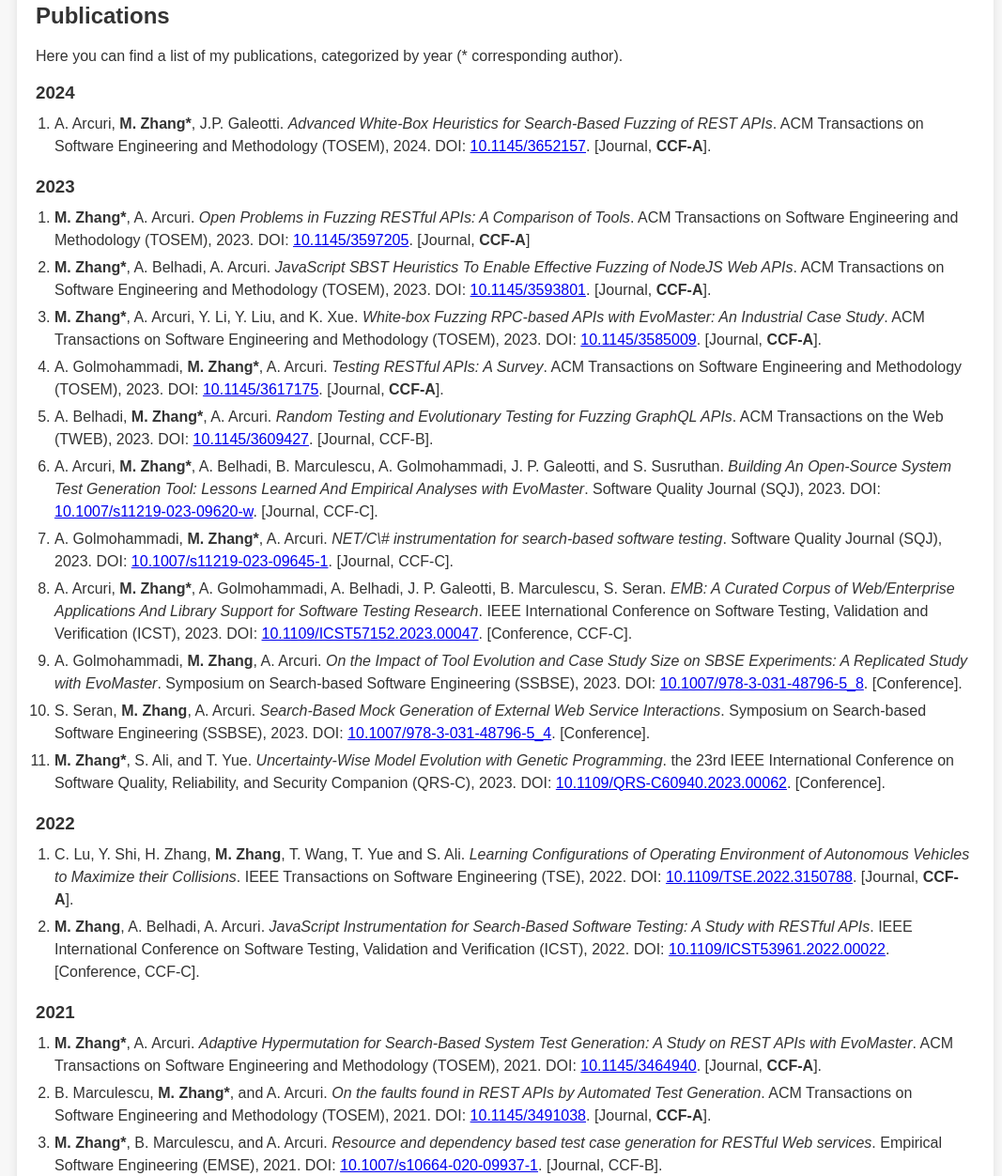
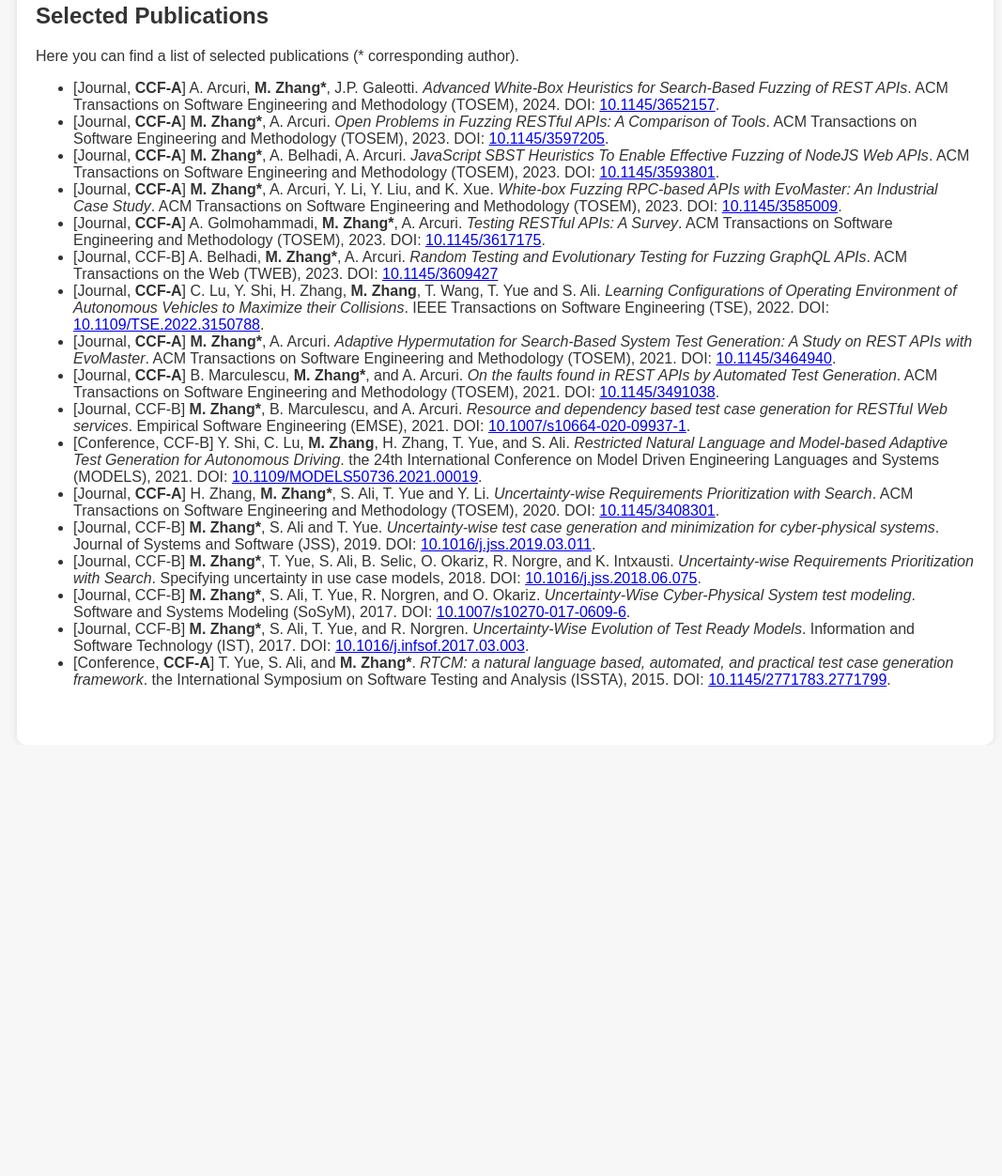
Before and after one commit to ZhangMan1126/zhangman1126.github.io, a plain HTML site: page publications.html in a window 1280 px wide. Shown: the part 137-1389 px from the top of the page at 94% size, without its empty margins (102-1169 px from the left). After the commit the page ends 930 px from the top, so only its background shows below. Drawn offline with Linux system fonts and the light colour scheme.

Commit message:
update publications.html

```diff
--- a/publications.html
+++ b/publications.html
@@ -16,9 +16,12 @@
         </div>
         <div class="header-right">
             <ul>
-                <li><a href="https://orcid.org/0000-0003-1204-9322" target="_blank"><i class="fab fa-orcid"></i> ORCID</a></li>
-                <li><a href="https://scholar.google.com/citations?user=rmSXMOoAAAAJ&hl=en" target="_blank"><i class="fas fa-graduation-cap"></i> Google Scholar</a></li>
-                <li><a href="https://dblp.org/pid/49/5096-1.html" target="_blank"><i class="fas fa-database"></i> DBLP</a></li>
+                <li><a href="https://orcid.org/0000-0003-1204-9322" target="_blank"><i class="fab fa-orcid"></i>
+                    ORCID</a></li>
+                <li><a href="https://scholar.google.com/citations?user=rmSXMOoAAAAJ&hl=en" target="_blank"><i
+                        class="fas fa-graduation-cap"></i> Google Scholar</a></li>
+                <li><a href="https://dblp.org/pid/49/5096-1.html" target="_blank"><i class="fas fa-database"></i>
+                    DBLP</a></li>
             </ul>
         </div>
     </div>
@@ -37,8 +40,8 @@
 <main>
 
     <section id="publications">
-        <h2>Publications</h2>
-        <p>Here you can find a list of my publications, categorized by year (* corresponding author).</p>
+        <h2>Selected Publications</h2>
+        <p>Here you can find a list of selected publications (* corresponding author).</p>
 
         <!--        <li>Author(s). Year. <i>Title</i>. Journal/Conference Name, Volume(Issue), Pages. DOI: <a href="https://doi.org/xx.xxxx/xxxxxx" target="_blank">https://doi.org/xx.xxxx/xxxxxx</a>. [Journal, <b>CCF-A</b>].-->
         <!--            <p class="description">A brief description of the paper goes here.</p>-->
@@ -55,166 +58,95 @@
         <!--        <li>Author(s). Year. <i>Title</i>. Journal/Conference Name, Volume(Issue), Pages. DOI: <a href="https://doi.org/xx.xxxx/xxxxxx" target="_blank">https://doi.org/xx.xxxx/xxxxxx</a>. [Editorial, <b>CCF-A</b>].-->
         <!--            <p class="description">A brief description of the paper goes here.</p>-->
         <!--        </li>-->
+        <ul class="b">
 
-        <div class="publications-year">
-            <h3>2024</h3>
-            <ol>
-                <li>A. Arcuri, <b>M. Zhang*</b>, J.P. Galeotti. <i>Advanced White-Box Heuristics for Search-Based Fuzzing of REST APIs</i>. ACM Transactions on Software Engineering and Methodology (TOSEM), 2024. DOI: <a href="https://doi.org/10.1145/3652157" target="_blank">10.1145/3652157</a>.
-                    [Journal, <b>CCF-A</b>].
-                </li>
-
-            </ol>
-        </div>
-
-        <div class="publications-year">
-            <h3>2023</h3>
-            <ol>
-                <li><b>M. Zhang*</b>, A. Arcuri. <i>Open Problems in Fuzzing RESTful APIs: A Comparison of Tools</i>. ACM Transactions on Software Engineering and Methodology (TOSEM), 2023. DOI: <a href="https://doi.org/10.1145/3597205" target="_blank">10.1145/3597205</a>.
-                    [Journal, <b>CCF-A</b>]
-                </li>
-                <li><b>M. Zhang*</b>, A. Belhadi, A. Arcuri. <i>JavaScript SBST Heuristics To Enable Effective Fuzzing of NodeJS Web APIs</i>. ACM Transactions on Software Engineering and Methodology (TOSEM), 2023. DOI: <a href="https://doi.org/10.1145/3593801" target="_blank">10.1145/3593801</a>.
-                    [Journal, <b>CCF-A</b>].
-                </li>
-                <li><b>M. Zhang*</b>, A. Arcuri, Y. Li, Y. Liu, and K. Xue. <i>White-box Fuzzing RPC-based APIs with EvoMaster: An Industrial Case Study</i>. ACM Transactions on Software Engineering and Methodology (TOSEM), 2023. DOI: <a href="https://doi.org/10.1145/3585009" target="_blank">10.1145/3585009</a>.
-                    [Journal, <b>CCF-A</b>].
-                </li>
-                <li>A. Golmohammadi, <b>M. Zhang*</b>, A. Arcuri. <i>Testing RESTful APIs: A Survey</i>. ACM Transactions on Software Engineering and Methodology (TOSEM), 2023. DOI: <a href="https://doi.org/10.1145/3617175" target="_blank">10.1145/3617175</a>.
-                    [Journal, <b>CCF-A</b>].
-                </li>
-                <li>A. Belhadi, <b>M. Zhang*</b>, A. Arcuri. <i>Random Testing and Evolutionary Testing for Fuzzing GraphQL APIs</i>. ACM Transactions on the Web (TWEB), 2023. DOI: <a href="https://doi.org/10.1145/3609427" target="_blank">10.1145/3609427</a>.
-                    [Journal, CCF-B].
-                </li>
-                <li>A. Arcuri, <b>M. Zhang*</b>, A. Belhadi, B. Marculescu, A. Golmohammadi, J. P. Galeotti, and S. Susruthan. <i>Building An Open-Source System Test Generation Tool: Lessons Learned And Empirical Analyses with EvoMaster</i>. Software Quality Journal (SQJ), 2023. DOI: <a href="https://doi.org/10.1007/s11219-023-09620-w" target="_blank">10.1007/s11219-023-09620-w</a>.
-                    [Journal, CCF-C].
-                </li>
-                <li>A. Golmohammadi, <b>M. Zhang*</b>, A. Arcuri. <i>NET/C\# instrumentation for search-based software testing</i>. Software Quality Journal (SQJ), 2023. DOI: <a href="https://doi.org/10.1007/s11219-023-09645-1" target="_blank">10.1007/s11219-023-09645-1</a>.
-                    [Journal, CCF-C].
-                </li>
-                <li>A. Arcuri, <b>M. Zhang*</b>, A. Golmohammadi, A. Belhadi, J. P. Galeotti, B. Marculescu, S. Seran. <i>EMB: A Curated Corpus of Web/Enterprise Applications And Library Support for Software Testing Research</i>. IEEE International Conference on Software Testing, Validation and Verification (ICST), 2023. DOI: <a href="https://doi.org/10.1109/ICST57152.2023.00047" target="_blank">10.1109/ICST57152.2023.00047</a>.
-                    [Conference, CCF-C].
-                </li>
-                <li>A. Golmohammadi, <b>M. Zhang</b>, A. Arcuri. <i>On the Impact of Tool Evolution and Case Study Size on SBSE Experiments: A Replicated Study with EvoMaster</i>.  Symposium on Search-based Software Engineering (SSBSE), 2023. DOI: <a href="https://doi.org/10.1007/978-3-031-48796-5_8" target="_blank">10.1007/978-3-031-48796-5_8</a>.
-                    [Conference].
-                </li>
-                <li>S. Seran, <b>M. Zhang</b>, A. Arcuri. <i>Search-Based Mock Generation of External Web Service Interactions</i>.  Symposium on Search-based Software Engineering (SSBSE), 2023. DOI: <a href="https://doi.org/10.1007/978-3-031-48796-5_4" target="_blank">10.1007/978-3-031-48796-5_4</a>.
-                    [Conference].
-                </li>
-                <li><b>M. Zhang*</b>, S. Ali, and T. Yue. <i>Uncertainty-Wise Model Evolution with Genetic Programming</i>. the 23rd IEEE International Conference on Software Quality, Reliability, and Security Companion (QRS-C), 2023. DOI: <a href="https://doi.org/10.1109/QRS-C60940.2023.00062" target="_blank">10.1109/QRS-C60940.2023.00062</a>.
-                    [Conference].
-                </li>
-            </ol>
-        </div>
-
-        <div class="publications-year">
-            <h3>2022</h3>
-            <ol>
-                <li>C. Lu, Y. Shi, H. Zhang, <b>M. Zhang</b>, T. Wang, T. Yue and S. Ali. <i>Learning Configurations of Operating Environment of Autonomous Vehicles to Maximize their Collisions</i>. IEEE Transactions on Software Engineering (TSE), 2022. DOI: <a href="https://doi.org/10.1109/TSE.2022.3150788" target="_blank">10.1109/TSE.2022.3150788</a>.
-                    [Journal, <b>CCF-A</b>].
-                </li>
-                <li><b>M. Zhang</b>, A. Belhadi, A. Arcuri. <i>JavaScript Instrumentation for Search-Based Software Testing: A Study with RESTful APIs</i>. IEEE International Conference on Software Testing, Validation and Verification (ICST), 2022. DOI: <a href="https://doi.org/10.1109/ICST53961.2022.00022" target="_blank">10.1109/ICST53961.2022.00022</a>.
-                    [Conference, CCF-C].
+            <li>[Journal, <b>CCF-A</b>] A. Arcuri, <b>M. Zhang*</b>, J.P. Galeotti. <i>Advanced White-Box Heuristics for Search-Based Fuzzing of
+                REST APIs</i>. ACM Transactions on Software Engineering and Methodology (TOSEM), 2024. DOI: <a
+                    href="https://doi.org/10.1145/3652157" target="_blank">10.1145/3652157</a>.
             </li>
 
 
-            </ol>
-        </div>
+            <li>[Journal, <b>CCF-A</b>] <b>M. Zhang*</b>, A. Arcuri. <i>Open Problems in Fuzzing RESTful APIs: A Comparison of Tools</i>. ACM
+                Transactions on Software Engineering and Methodology (TOSEM), 2023. DOI: <a
+                        href="https://doi.org/10.1145/3597205" target="_blank">10.1145/3597205</a>.
+            </li>
+            <li>[Journal, <b>CCF-A</b>] <b>M. Zhang*</b>, A. Belhadi, A. Arcuri. <i>JavaScript SBST Heuristics To Enable Effective Fuzzing of
+                NodeJS Web APIs</i>. ACM Transactions on Software Engineering and Methodology (TOSEM), 2023. DOI: <a
+                    href="https://doi.org/10.1145/3593801" target="_blank">10.1145/3593801</a>.
+            </li>
+            <li>[Journal, <b>CCF-A</b>] <b>M. Zhang*</b>, A. Arcuri, Y. Li, Y. Liu, and K. Xue. <i>White-box Fuzzing RPC-based APIs with
+                EvoMaster: An Industrial Case Study</i>. ACM Transactions on Software Engineering and Methodology
+                (TOSEM), 2023. DOI: <a href="https://doi.org/10.1145/3585009" target="_blank">10.1145/3585009</a>.
+            </li>
+            <li>[Journal, <b>CCF-A</b>] A. Golmohammadi, <b>M. Zhang*</b>, A. Arcuri. <i>Testing RESTful APIs: A Survey</i>. ACM Transactions on
+                Software Engineering and Methodology (TOSEM), 2023. DOI: <a href="https://doi.org/10.1145/3617175"
+                                                                            target="_blank">10.1145/3617175</a>.
+            </li>
+            <li>[Journal, CCF-B] A. Belhadi, <b>M. Zhang*</b>, A. Arcuri. <i>Random Testing and Evolutionary Testing for Fuzzing GraphQL
+                APIs</i>. ACM Transactions on the Web (TWEB), 2023. DOI: <a href="https://doi.org/10.1145/3609427" target="_blank">10.1145/3609427</a>
+            </li>
 
 
-        <div class="publications-year">
-            <h3>2021</h3>
-            <ol>
-                <li><b>M. Zhang*</b>, A. Arcuri. <i>Adaptive Hypermutation for Search-Based System Test Generation: A Study on REST APIs with EvoMaster</i>. ACM Transactions on Software Engineering and Methodology (TOSEM), 2021. DOI: <a href="https://doi.org/10.1145/3464940" target="_blank">10.1145/3464940</a>.
-                    [Journal, <b>CCF-A</b>].
+
+            <li>[Journal, <b>CCF-A</b>] C. Lu, Y. Shi, H. Zhang, <b>M. Zhang</b>, T. Wang, T. Yue and S. Ali. <i>Learning Configurations of
+                Operating Environment of Autonomous Vehicles to Maximize their Collisions</i>. IEEE Transactions on
+                Software Engineering (TSE), 2022. DOI: <a href="https://doi.org/10.1109/TSE.2022.3150788" target="_blank">10.1109/TSE.2022.3150788</a>.
             </li>
-                <li>B. Marculescu, <b>M. Zhang*</b>, and A. Arcuri. <i>On the faults found in REST APIs by Automated Test Generation</i>. ACM Transactions on Software Engineering and Methodology (TOSEM), 2021. DOI: <a href="https://doi.org/10.1145/3491038" target="_blank">10.1145/3491038</a>.
-                    [Journal, <b>CCF-A</b>].
-                </li>
-                <li><b>M. Zhang*</b>, B. Marculescu, and A. Arcuri. <i>Resource and dependency based test case generation for RESTful Web services</i>. Empirical Software Engineering (EMSE), 2021. DOI: <a href="https://doi.org/10.1007/s10664-020-09937-1" target="_blank">10.1007/s10664-020-09937-1</a>. [Journal, CCF-B].
-                </li>
-                <li>Y. Shi, C. Lu, <b>M. Zhang</b>, H. Zhang, T. Yue, and S. Ali. <i>Restricted Natural Language and Model-based Adaptive Test Generation for Autonomous Driving</i>. the 24th International Conference on Model Driven Engineering Languages and Systems (MODELS), 2021. DOI: <a href="https://doi.org/10.1109/MODELS50736.2021.00019" target="_blank">10.1109/MODELS50736.2021.00019</a>.
-                    [Conference, CCF-B].
-                </li>
-                <li><b>M. Zhang</b>, A. Arcuri. <i>Enhancing Resource-based Test Case Generation For RESTful APIs with SQL Handling</i>. Symposium on Search-based Software Engineering (SSBSE), 2021. DOI: <a href="https://doi.org/10.1007/978-3-030-88106-1_8" target="_blank">10.1007/978-3-030-88106-1_8</a>.
-                    [Conference].
-                </li>
-            </ol>
-        </div>
 
 
-        <div class="publications-year">
-            <h3>2020</h3>
-            <ol>
-                <li>H. Zhang, <b>M. Zhang*</b>, S. Ali, T. Yue and Y. Li. <i>Uncertainty-wise Requirements Prioritization with Search</i>. ACM Transactions on Software Engineering and Methodology (TOSEM), 2020. DOI: <a href="https://doi.org/10.1145/3408301" target="_blank">10.1145/3408301</a>.
-                    [Journal, <b>CCF-A</b>].
+
+            <li>[Journal, <b>CCF-A</b>] <b>M. Zhang*</b>, A. Arcuri. <i>Adaptive Hypermutation for Search-Based System Test Generation: A Study
+                on REST APIs with EvoMaster</i>. ACM Transactions on Software Engineering and Methodology (TOSEM), 2021.
+                DOI: <a href="https://doi.org/10.1145/3464940" target="_blank">10.1145/3464940</a>.
             </li>
-            </ol>
-        </div>
+            <li>[Journal, <b>CCF-A</b>] B. Marculescu, <b>M. Zhang*</b>, and A. Arcuri. <i>On the faults found in REST APIs by Automated Test
+                Generation</i>. ACM Transactions on Software Engineering and Methodology (TOSEM), 2021. DOI: <a
+                    href="https://doi.org/10.1145/3491038" target="_blank">10.1145/3491038</a>.
+            </li>
+            <li>[Journal, CCF-B] <b>M. Zhang*</b>, B. Marculescu, and A. Arcuri. <i>Resource and dependency based test case generation
+                for RESTful Web services</i>. Empirical Software Engineering (EMSE), 2021. DOI: <a
+                    href="https://doi.org/10.1007/s10664-020-09937-1" target="_blank">10.1007/s10664-020-09937-1</a>.
+            </li>
+            <li>[Conference, CCF-B] Y. Shi, C. Lu, <b>M. Zhang</b>, H. Zhang, T. Yue, and S. Ali. <i>Restricted Natural Language and
+                Model-based Adaptive Test Generation for Autonomous Driving</i>. the 24th International Conference on
+                Model Driven Engineering Languages and Systems (MODELS), 2021. DOI: <a
+                        href="https://doi.org/10.1109/MODELS50736.2021.00019" target="_blank">10.1109/MODELS50736.2021.00019</a>.
+            </li>
 
 
-        <div class="publications-year">
-            <h3>2019</h3>
-            <ol>
-                <li><b>M. Zhang*</b>, S. Ali and T. Yue. <i>Uncertainty-wise test case generation and minimization for cyber-physical systems</i>. Journal of Systems and Software (JSS), 2019. DOI: <a href="https://doi.org/10.1016/j.jss.2019.03.011" target="_blank">10.1016/j.jss.2019.03.011</a>.
-                    [Journal, CCF-B].
+            <li>[Journal, <b>CCF-A</b>] H. Zhang, <b>M. Zhang*</b>, S. Ali, T. Yue and Y. Li. <i>Uncertainty-wise Requirements Prioritization
+                with Search</i>. ACM Transactions on Software Engineering and Methodology (TOSEM), 2020. DOI: <a
+                    href="https://doi.org/10.1145/3408301" target="_blank">10.1145/3408301</a>.
+
             </li>
-                <li><b>M. Zhang</b>,  B. Marculescu and A. Arcuri. <i>Resource-based test case generation for RESTful Web services</i>. the Genetic and Evolutionary Computation Conference (GECCO), 2019. DOI: <a href="https://doi.org/10.1145/3321707.3321815" target="_blank">10.1145/3321707.3321815</a>.
-                    [Conference, CCF-C].
+
+            <li>[Journal, CCF-B] <b>M. Zhang*</b>, S. Ali and T. Yue. <i>Uncertainty-wise test case generation and minimization for
+                cyber-physical systems</i>. Journal of Systems and Software (JSS), 2019. DOI: <a
+                    href="https://doi.org/10.1016/j.jss.2019.03.011" target="_blank">10.1016/j.jss.2019.03.011</a>.
             </li>
-            </ol>
-        </div>
 
 
-        <div class="publications-year">
-            <h3>2018</h3>
-            <ol>
-                <li><b>M. Zhang*</b>, T. Yue, S. Ali, B. Selic, O. Okariz, R. Norgre, and K. Intxausti. <i>Uncertainty-wise Requirements Prioritization with Search</i>. Specifying uncertainty in use case models, 2018. DOI: <a href="https://doi.org/10.1016/j.jss.2018.06.075" target="_blank">10.1016/j.jss.2018.06.075</a>.
-                    [Journal, CCF-B].
+            <li>[Journal, CCF-B] <b>M. Zhang*</b>, T. Yue, S. Ali, B. Selic, O. Okariz, R. Norgre, and K. Intxausti. <i>Uncertainty-wise
+                Requirements Prioritization with Search</i>. Specifying uncertainty in use case models, 2018. DOI: <a
+                    href="https://doi.org/10.1016/j.jss.2018.06.075" target="_blank">10.1016/j.jss.2018.06.075</a>.
             </li>
-            </ol>
-        </div>
+
+            <li>[Journal, CCF-B] <b>M. Zhang*</b>, S. Ali, T. Yue, R. Norgren, and O. Okariz. <i>Uncertainty-Wise Cyber-Physical System
+                test modeling</i>. Software and Systems Modeling (SoSyM), 2017. DOI: <a
+                    href="https://doi.org/10.1007/s10270-017-0609-6" target="_blank">10.1007/s10270-017-0609-6</a>.
+            </li>
+            <li>[Journal, CCF-B] <b>M. Zhang*</b>, S. Ali, T. Yue, and R. Norgren. <i>Uncertainty-Wise Evolution of Test Ready Models</i>.
+                Information and Software Technology (IST), 2017. DOI: <a
+                        href="https://doi.org/10.1016/j.infsof.2017.03.003"
+                        target="_blank">10.1016/j.infsof.2017.03.003</a>.
+            </li>
 
 
-        <div class="publications-year">
-            <h3>2017</h3>
-            <ol>
-                <li><b>M. Zhang*</b>, S. Ali, T. Yue, R. Norgren, and O. Okariz. <i>Uncertainty-Wise Cyber-Physical System test modeling</i>. Software and Systems Modeling (SoSyM), 2017. DOI: <a href="https://doi.org/10.1007/s10270-017-0609-6" target="_blank">10.1007/s10270-017-0609-6</a>.
-                    [Journal, CCF-B].
+            <li>[Conference, <b>CCF-A</b>] T. Yue, S. Ali, and <b>M. Zhang*</b>. <i>RTCM: a natural language based, automated, and practical test
+                case generation framework</i>. the International Symposium on Software Testing and Analysis (ISSTA),
+                2015. DOI: <a href="https://doi.org/10.1145/2771783.2771799" target="_blank">10.1145/2771783.2771799</a>.
             </li>
-                <li><b>M. Zhang*</b>, S. Ali, T. Yue, and R. Norgren. <i>Uncertainty-Wise Evolution of Test Ready Models</i>. Information and Software Technology (IST), 2017. DOI: <a href="https://doi.org/10.1016/j.infsof.2017.03.003" target="_blank">10.1016/j.infsof.2017.03.003</a>.
-                    [Journal, CCF-B].
-                </li>
-                <li>Y. Li, <b>M. Zhang</b>, T. Yue, S. Ali and L. Zhang. <i>Search-based Uncertainty-wise Requirements Prioritization</i>. the 22nd International Conference on Engineering of Complex Computer Systems (ICECCS), 2017. DOI: <a href="https://doi.org/10.1109/ICECCS.2017.11" target="_blank">10.1109/ICECCS.2017.11</a>.
-                    [Conference].
-                </li>
-            </ol>
-        </div>
-
-        <div class="publications-year">
-            <h3>2016</h3>
-            <ol>
-                <li><b>M. Zhang*</b>, B. Selic, S. Ali, T. Yue, O. Okariz, and R. Norgren. <i>Understanding Uncertainty in Cyber-Physical Systems: A Conceptual Model</i>. the 12th European Conference on Modelling Foundations and Applications (ECMFA), 2017. DOI: <a href="https://doi.org/10.1007/978-3-319-42061-5_16" target="_blank">10.1007/978-3-319-42061-5_16</a>.
-                    [Conference].
-                </li>
-            </ol>
-        </div>
-
-        <div class="publications-year">
-            <h3>2015</h3>
-            <ol>
-                <li>T. Yue, S. Ali, and <b>M. Zhang*</b>. <i>RTCM: a natural language based, automated, and practical test case generation framework</i>. the International Symposium on Software Testing and Analysis (ISSTA), 2015. DOI: <a href="https://doi.org/10.1145/2771783.2771799" target="_blank">10.1145/2771783.2771799</a>.
-                    [Conference, <b>CCF-A</b>].
-                </li>
-            </ol>
-        </div>
-
-        <div class="publications-year">
-            <h3>2014</h3>
-            <ol>
-                <li><b>M. Zhang*</b>, T. Yue, S. Ali, H. Zhang and J. Wu. <i>A Systematic Approach to Automatically Derive Test Cases From Use Cases Specified in Restricted Natural Languages</i>. the 8th System Analysis and Modeling Conference (SAM), 2014. DOI: <a href="https://doi.org/10.1007/978-3-319-11743-0_10" target="_blank">10.1007/978-3-319-11743-0_10</a>.
-                    [Conference].
-                </li>
-            </ol>
-        </div>
+        </ul>
 
         <!-- Add more years as needed -->
 
```
Lines whose indentation alone changed are shown as unchanged.
